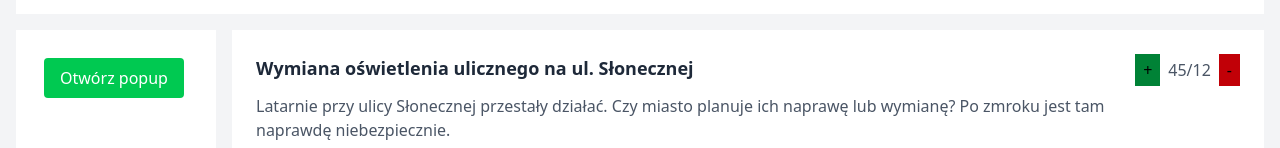
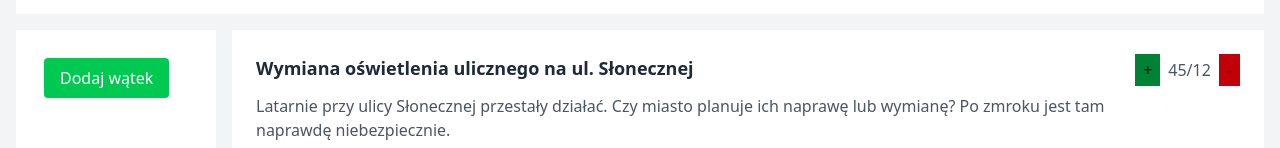
Before and after one commit to Walentalien/Hacknarok2025, a React (Vite) app in the folder frontend/: page / in a window 1280 px wide. Shown: the part 174-322 px from the top of the page. Built offline with nearby package versions, Linux system fonts and the light colour scheme.

Commit message:
final fix

```diff
--- a/frontend/src/components/PopUpForm.jsx
+++ b/frontend/src/components/PopUpForm.jsx
@@ -20,7 +20,7 @@ const PopupForm = () => {
         onClick={() => setIsOpen(true)}
         className="bg-green-500 hover:bg-green-600 text-white px-4 py-2 rounded"
       >
-        Otwórz popup
+        Dodaj wątek
       </button>
 
       {/* Popup */}
```
